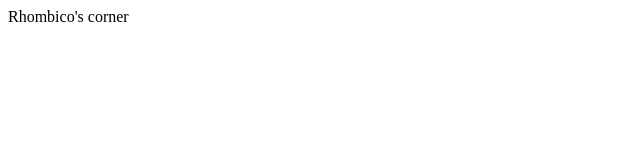
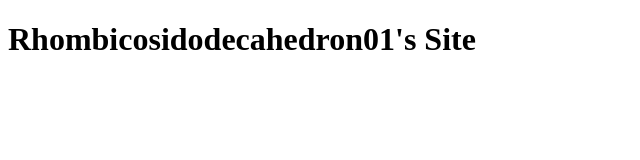
Before and after one commit to Rhombicosidodecahedron01/Rhombicosidodecahedron01.github.io, a plain HTML site: page index.html in a window 1280 px wide. Shown: the whole page, without its empty margins (0-640 px from the left). Drawn offline with Linux system fonts and the light colour scheme.

Commit message:
Update index.html

```diff
--- a/index.html
+++ b/index.html
@@ -1,8 +1,6 @@
 <!DOCTYPE html>
 <html>
-
-<head>
-Rhombico's corner
-</head>
-
+  <body>
+<h1>Rhombicosidodecahedron01's Site</h1>
+</body>
 </html>
```
